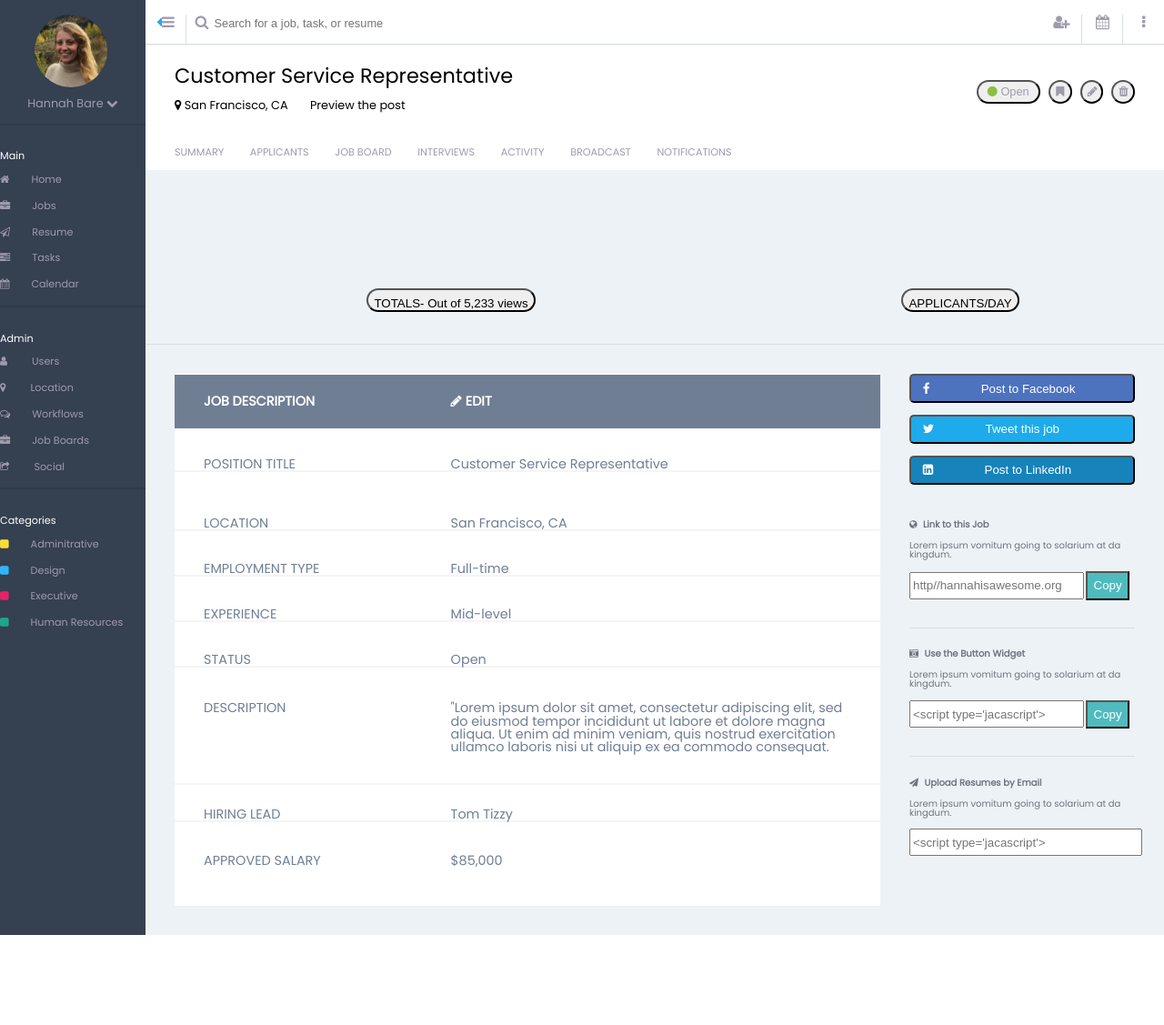
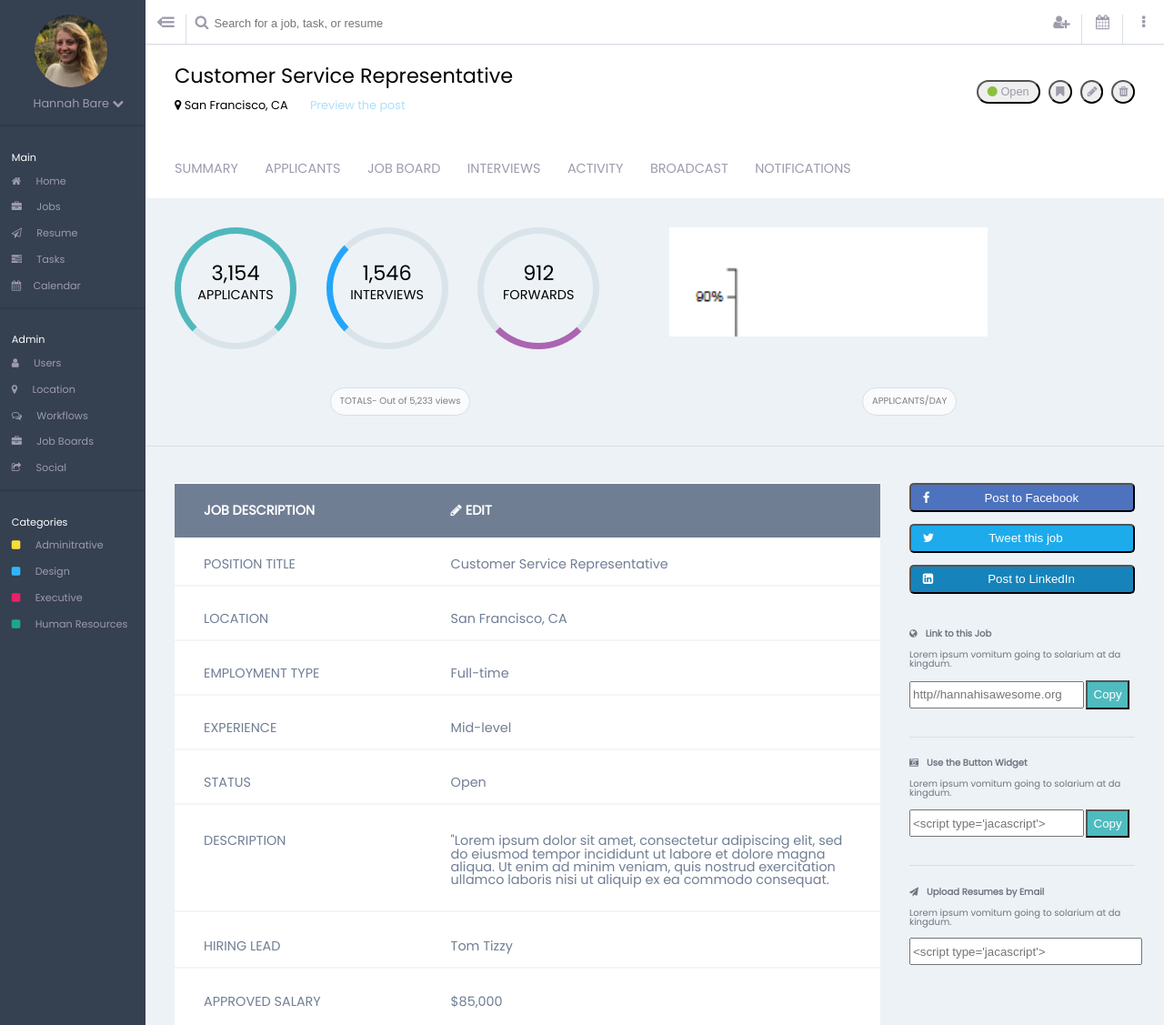
Before and after one commit to hannahbare/comp3, a plain HTML site: page index.html in a window 1280 px wide. Shown: the top 1127 px of the page at 91% size. Before the commit the page ends 1028 px from the top, so only its background shows below. Drawn offline with Linux system fonts and the light colour scheme.

Commit message:
Took out space for HTML

```diff
--- a/index.html
+++ b/index.html
@@ -17,42 +17,71 @@
       <article class="sidebox2 sidebox-group">
         <h4 class="link">Main</h4>
         <section class="sidebar-links">
-          <a href="#" class="link"><i class="fa fa-home" aria-hidden="true"></i><span class="sidebar-target">Home</span></a>
-          <a href="#" class="link"><i class="fa fa-briefcase" aria-hidden="true"></i><span class="sidebar-target">Jobs</span></a>
-          <a href="#" class="link"><i class="fa fa-paper-plane-o" aria-hidden="true"></i><span class="sidebar-target">Resume</span></a>
-          <a href="#" class="link"><i class="fa fa-tasks" aria-hidden="true"></i><span class="sidebar-target">Tasks</span></a>
+          <a href="#" class="link">
+            <i class="fa fa-home" aria-hidden="true"></i>
+            <span class="sidebar-target">Home</span>
+          </a>
+          <a href="#" class="link">
+            <i class="fa fa-briefcase" aria-hidden="true"></i>
+            <span class="sidebar-target">Jobs</span>
+          </a>
+          <a href="#" class="link">
+            <i class="fa fa-paper-plane-o" aria-hidden="true"></i>
+            <span class="sidebar-target">Resume</span>
+          </a>
+          <a href="#" class="link">
+            <i class="fa fa-tasks" aria-hidden="true"></i>
+            <span class="sidebar-target">Tasks</span>
+          </a>
           <a href="#" class="link"><i class="fa fa-calendar" aria-hidden="true"></i><span class="sidebar-target">Calendar</span></a>
         </section>
       </article>
       <article class="sidebox3 sidebox-group">
         <h4 class="link">Admin</h4>
         <section class="sidebar-links">
-          <a href="#" class="link"><i class="fa fa-user" aria-hidden="true"></i><span class="sidebar-target"> Users</span></a>
-
-          <a href="#" class="link"><i class="fa fa-map-marker" aria-hidden="true"></i><span class="sidebar-target"> Location</span></a>
-
-          <a href="#" class="link"><i class="fa fa-comments-o" aria-hidden="true"></i><span class="sidebar-target">Workflows</span></a>
-
-          <a href="#" class="link"><i class="fa fa-briefcase" aria-hidden="true"></i><span class="sidebar-target">Job Boards</span></a>
-
+          <a href="#" class="link">
+            <i class="fa fa-user" aria-hidden="true"></i>
+            <span class="sidebar-target"> Users</span>
+          </a>
+          <a href="#" class="link">
+            <i class="fa fa-map-marker" aria-hidden="true"></i>
+            <span class="sidebar-target"> Location</span>
+          </a>
+          <a href="#" class="link">
+            <i class="fa fa-comments-o" aria-hidden="true"></i>
+            <span class="sidebar-target">Workflows</span>
+          </a>
+          <a href="#" class="link">
+            <i class="fa fa-briefcase" aria-hidden="true"></i>
+            <span class="sidebar-target">Job Boards</span>
+          </a>
           <a href="#" class="link"><i class="fa fa-share-square-o" aria-hidden="true"></i><span class="sidebar-target"> Social</span></a>
         </section>
       </article>
       <article class="sidebox4 sidebox-group">
         <h4 class="link">Categories</h4>
         <section class="sidebar-links">
-          <a href="#" class="link"><span class="yellow-icon icon"><i class="fa fa-square" aria-hidden="true"></i></span><span class="sidebar-target">Adminitrative</span></a>
-
-          <a href="#" class="link"><span class="blue-icon icon"><i class="fa fa-square" aria-hidden="true"></i></span><span class="sidebar-target">Design</span></a>
-
-          <a href="#" class="link"><span class="red-icon icon"><i class="fa fa-square" aria-hidden="true"></i></span><span class="sidebar-target">Executive</span></a>
-
-          <a href="#" class="link"><span class="green-icon icon"><i class="fa fa-square" aria-hidden="true"></i></span><span class="sidebar-target">Human Resources</span></a>
+          <a href="#" class="link">
+            <span class="yellow-icon icon"><i class="fa fa-square" aria-hidden="true"></i></span>
+            <span class="sidebar-target">Adminitrative</span>
+          </a>
+          <a href="#" class="link">
+            <span class="blue-icon icon"><i class="fa fa-square" aria-hidden="true"></i></span>
+            <span class="sidebar-target">Design</span>
+          </a>
+          <a href="#" class="link">
+            <span class="red-icon icon"><i class="fa fa-square" aria-hidden="true"></i></span>
+            <span class="sidebar-target">Executive</span>
+          </a>
+          <a href="#" class="link">
+            <span class="green-icon icon">
+              <i class="fa fa-square" aria-hidden="true"></i>
+            </span>
+            <span class="sidebar-target">Human Resources</span>
+          </a>
         </section>
       </article>
     </section>
-
-
     <main class="wrap">
       <aside class="main-row1">
        <span class="header-icon header-icon-one"><span class="blue-arrow"><i class="fa fa-caret-left" aria-hidden="true"></i></span><i class="fa fa-bars" aria-hidden="true"></i></span>
@@ -66,69 +95,58 @@
        <p class="header-icon header-icon-three"><i class="fa fa-calendar" aria-hidden="true"></i></p>
        <p class="header-icon header-icon-four"><i class="fa fa-ellipsis-v" aria-hidden="true"></i></p>
       </aside>
-
-
       <section class="main-row2">
         <header class="nav-info">
           <article class="title-name">
             <h2>Customer Service Representative</h2>
-            <p class="title-name-details title-location"><i class="fa fa-map-marker" aria-hidden="true"></i> San Francisco, CA</p>
+            <p class="title-name-details title-location">
+              <i class="fa fa-map-marker" aria-hidden="true">
+              </i> San Francisco, CA</p>
             <p class="title-name-details title-post">Preview the post</p>
           </article>
           <article class="actions">
-            <button class="open-task nav-tasks"><span class="green-dot"><i class="fa fa-circle" aria-hidden="true"></i></span> Open</button>
-
-            <button class="nav-tasks"><i class="fa fa-bookmark" aria-hidden="true"></i></button>
-
-            <button class="nav-tasks"><i class="fa fa-pencil" aria-hidden="true"></i></button>
-
-            <button class="nav-tasks trash-task"><i class="fa fa-trash" aria-hidden="true"></i></button>
+            <button class="open-task nav-tasks">
+              <span class="green-dot">
+                <i class="fa fa-circle" aria-hidden="true"></i></span> Open
+            </button>
+            <button class="nav-tasks">
+              <i class="fa fa-bookmark" aria-hidden="true"></i>
+            </button>
+            <button class="nav-tasks">
+              <i class="fa fa-pencil" aria-hidden="true"></i>
+            </button>
+            <button class="nav-tasks trash-task">
+              <i class="fa fa-trash" aria-hidden="true"></i>
+            </button>
           </article>
         </header>
       </section>
-
-
-
-
-
-
-
       <nav class= "main-row3">
-        <a href="#" class="nav nav-summary">SUMMARY</a>
-        <a href="#" class="nav nav-applicant">APPLICANTS</a>
-        <a href="#" class="nav nav-job-board">JOB BOARD</a>
-        <a href="#" class="nav nav-interviews">INTERVIEWS</a>
-        <a href="#" class="nav nav-activity">ACTIVITY</a>
-        <a href="#" class="nav nav-broadcast">BROADCAST</a>
-        <a href="#" class="nav nav-notifications">NOTIFICATIONS</a>
+        <ul>
+          <li class="nav nav-summary">  SUMMARY</li>
+          <li class="nav nav-applicant">  APPLICANTS</li>
+          <li class="nav nav-job-board">  JOB BOARD</li>
+          <li class="nav nav-interviews"> INTERVIEWS</li>
+          <li class="nav nav-activity"> ACTIVITY</li>
+          <li class="nav nav-broadcast">  BROADCAST</li>
+          <li class="nav nav-notifications  ">NOTIFICATIONS</li>
+        </ul>
       </nav>
-
-
       <section class="main-row4">
-        <div class="circle-graphs">
-        <!--     <svg viewbox="0 0 220 220" class="circular-chart chart-one">
-              <path class="circle" stroke-dasharray="60, 100" d="M18 2.0845 a 15.9155 15.9155 0 0 1 0 31.831 a 15.9155 15.9155 0 0 1 0 -31.831"/>
-            </svg> -->
-            <!-- <svg viewbox="0 0 220 220" class="circular-chart chart-two">
-              <path class="circle" stroke-dasharray="60, 100" d="M18 2.0845 a 15.9155 15.9155 0 0 1 0 31.831 a 15.9155 15.9155 0 0 1 0 -31.831"/>
-            </svg>
-            <svg viewbox="0 0 220 220" class="circular-chart chart-three">
-              <path class="circle" stroke-dasharray="60, 100" d="M18 2.0845 a 15.9155 15.9155 0 0 1 0 31.831 a 15.9155 15.9155 0 0 1 0 -31.831"/>
-            </svg> -->
-          <button class="graph-buttons">TOTALS- Out of 5,233 views</button>
-        </div>
-        <div class="large-graph">
-          <button class="graph-buttons">APPLICANTS/DAY</button>
-        </div>
+        <ul class="col1-graphs">
+          <li class="circle graph-one"><div class="circle-text"><span class="circle-numbers">3,154</span><span class="graph-title">APPLICANTS</span></div></li>
+          <li class="circle graph-two"><div class="circle-text"><span class="circle-numbers">1,546</span>INTERVIEWS</div></li>
+          <li class="circle graph-three"><div class="circle-text"><span class="circle-numbers">912</span>FORWARDS</div></li>
+        </ul>
+        <ul class="col2-graphs">
+          <li class="graph-four"></li>
+        </ul>
       </section>
-
-
-
-
-
-
-
       <section class="main-row5">
+          <p class="col1-btns graph-btns">TOTALS- Out of 5,233 views</p>
+          <p class="col2-btns graph-btns">APPLICANTS/DAY</p>
+      </section>
+      <section class="main-row6">
         <section class="content-info">
           <h5 class="title content-title title-row1">JOB DESCRIPTION</h5>
           <h5 class="title content-details details-row1"><i class="fa fa-pencil" aria-hidden="true"></i> EDIT</h5>
@@ -153,43 +171,47 @@
             <p class="detail row10 content-details details-row10"><img>Tom Tizzy</p>
             <p class="detail row11 content-details details-row11">$85,000</p>
         </section>
-
-
         <article class="social-media">
-
-          <button class="media-btn fb-btn"><i class="fa fa-facebook" aria-hidden="true"></i><span class="button-space">Post to Facebook</span></button>
-          <button class="media-btn tw-btn"><i class="fa fa-twitter" aria-hidden="true"></i><span class="button-space">Tweet this job</span></button>
-          <button class="media-btn li-btn"><i class="fa fa-linkedin-square" aria-hidden="true"></i><span class="button-space">Post to LinkedIn</span></button>
-
-
+          <button class="media-btn fb-btn">
+            <i class="fa fa-facebook" aria-hidden="true"></i>
+            <span class="button-space">Post to Facebook</span>
+          </button>
+          <button class="media-btn tw-btn">
+            <i class="fa fa-twitter" aria-hidden="true"></i>
+            <span class="button-space">Tweet this job</span>
+          </button>
+          <button class="media-btn li-btn">
+            <i class="fa fa-linkedin-square" aria-hidden="true"></i>
+            <span class="button-space">Post to LinkedIn</span>
+          </button>
           <section class="box box1">
-            <h5 class="job-link-text"><i class="fa fa-globe" aria-hidden="true"></i><span class="link-title-text">Link to this Job</span></h5>
+            <h5 class="job-link-text">
+              <i class="fa fa-globe" aria-hidden="true"></i>
+              <span class="link-title-text">Link to this Job</span>
+            </h5>
             <p class="lorem-para">Lorem ipsum vomitum going to solarium at da kingdum.</p>
-            <input id="" class="job-link-input" labeledby="First social media info" placeholder="http//hannahisawesome.org">
+            <input class="job-link-input" labeledby="First social media info" placeholder="http//hannahisawesome.org">
             <button class="copy-btn">Copy</button>
           </section>
-
-
           <section class="box box2">
-            <h5 class="job-link-text"><i class="fa fa-camera-retro" aria-hidden="true"></i><span class="link-title-text">Use the Button Widget</span></h5>
+            <h5 class="job-link-text">
+              <i class="fa fa-camera-retro" aria-hidden="true"></i>
+              <span class="link-title-text">Use the Button Widget</span>
+            </h5>
             <p class="lorem-para">Lorem ipsum vomitum going to solarium at da kingdum.</p>
-            <input id="" class="job-link-input" labeledby="Second social media info" placeholder="<script type='jacascript'>">
+            <input class="job-link-input" labeledby="Second social media info" placeholder="<script type='jacascript'>">
             <button class="copy-btn">Copy</button>
           </section>
-
-
           <section class="box box3">
-            <h5 class="job-link-text"><i class="fa fa-paper-plane" aria-hidden="true"></i><span class="link-title-text">Upload Resumes by Email</span></h5>
+            <h5 class="job-link-text">
+              <i class="fa fa-paper-plane" aria-hidden="true"></i>
+              <span class="link-title-text">Upload Resumes by Email</span>
+            </h5>
             <p class="lorem-para">Lorem ipsum vomitum going to solarium at da kingdum.</p>
-            <input id="" class="job-link-input resume-link" labeledby="Second social media info" placeholder="<script type='jacascript'>">
+            <input class="job-link-input resume-link" labeledby="Second social media info" placeholder="<script type='jacascript'>">
           </section>
-
         </article>
-
       </section>
-
-
-
     </main>
   </article>
 </body>
--- a/main.css
+++ b/main.css
@@ -34,7 +34,7 @@ body {
 h3 {
   text-align: center;
   color: #9D9BAC;
-  margin-bottom: .9rem;
+  margin-bottom: 1rem;
 }
 
 h3:hover {
@@ -42,14 +42,17 @@ h3:hover {
   font-weight: bold;
 }
 
+.link {
+    margin-left: 8%;
+}
+
 .sidebar-target {
-  margin-left: 15%;
+  margin-left: 9%;
 }
 
 h4 {
   font-size: .7rem;
   margin: 1.8rem 0 .9rem;
-  font-weight: lighter;
 }
 
 .sidebar-links {
@@ -68,12 +71,6 @@ a:hover {
   font-weight: bold;
   background-color: #303949;
 }
-
-/*.sidebox2,
-.sidebox3,
-.sidebox4 {
-  padding: 1.6rem .6rem;
-}*/
 
 .sidebar-links a {
   display: block;
@@ -100,22 +97,24 @@ a:hover {
 
 
 
+
+
+
+
+
+
+
 /* Start right side of wesbite */
 
 .wrap {
   flex: 2;
   background-color: #EDF2F6;
   display: grid;
-  grid-template-rows: 3.1rem 5rem 3.6rem 12rem auto;
+  grid-template-rows: 3.1rem 6rem 4.5rem 13rem 4.6rem auto;
 }
 
 .top-section {
   grid-row: 1;
-/*  padding: 1rem 1rem 0;*/ /*THIS MAKES THE LINES WEIRD AT THE TOP*/
-}
-
-.blue-arrow {
-  color: #26A5F6;
 }
 
 .main-row1 {
@@ -173,6 +172,14 @@ a:hover {
   grid-column: 1 / span 1;
 }
 
+.title-post {
+  color: #AEDFFB;
+}
+
+.title-post:hover {
+  color: #55B9FB;
+}
+
 h2 {
   font-size: 1.4rem;
   margin-bottom: .6rem;
@@ -225,53 +232,154 @@ h2 {
 
 .main-row3 {
   grid-row: 3 / span 1;
-  font-size: .7rem;
+  font-size: .9rem;
   padding: 2rem 0 1rem 2rem;
   background-color: #FFFFFF;
+  display: inline-block;
 }
 
 .nav {
+  display: inline;
   margin-right: 1.6rem;
   text-decoration: none;
-  color: #9D9BAC
+  color: #9D9BAC;
+  cursor: pointer;
+  padding-bottom: 1.4rem;
 }
 
 .nav:hover {
   font-weight: bold;
   color: black;
-}
-
-.main-row4 {
-  grid-row: 4 / span 1;
-  position: relative;
-  display: grid;
-  grid-template-columns: 60% 40%;
-  background-color: #EDF2F6;
-  border-bottom: 1px solid #D9DEE4;
-}
-
-.circle-graphs {
-  grid-column: 1 / span 1;
-  justify-self: center;
-}
-
-.large-graph {
-  grid-column: 2 / span 1;
-  display: grid;
-}
-
-.graph-buttons {
-  margin: 130px 0 20px;
-  justify-self: center;
-  height: 1.6rem;
-  border-radius: 50px;
-  padding: .4rem;
+  border-bottom: 4px solid #55B9FB;
 }
 
 
 
 
 
+
+
+
+
+
+
+
+.main-row4 {
+  grid-row: 4;
+  display: grid;
+  grid-template-columns: 50% 50%;
+  font-size: .9rem;
+  margin: 2rem 0 2rem 2rem;
+}
+
+.col1-graphs {
+  grid-column: 1 / span 1;
+  align-self: center;
+  margin: 0 1.4rem 2rem 0;
+}
+
+.col2-graphs {
+  grid-column: 2 / span 1;
+}
+
+.circle {
+  display: inline-block;
+  border: 7px solid;
+  height: 120px;
+  width: 120px;
+  border-radius: 50%;
+  margin-right: 1.8rem;
+}
+
+.graph-one {
+  border-color: #50B8BD #50B8BD #D9E4EA #50B8BD;
+  align-self: center;
+}
+
+.graph-two {
+  border-color: #D9E4EA #D9E4EA #D9E4EA #25A5FA;
+}
+
+.graph-three {
+  border-color: #D9E4EA #D9E4EA #AC65B2 #D9E4EA;
+}
+
+.circle-numbers {
+  font-size: 1.4rem;
+  display: block;
+  padding-bottom: .4rem;
+}
+
+.circle-text {
+  text-align: center;
+  padding-top: 2rem;
+}
+
+
+
+.graph-four {
+  align-self: center;
+  display: inline-block;
+  background-image: url('imgs/graph.png');
+  width: 350px;
+  height: 120px;
+}
+
+.main-row5 {
+  grid-row: 5;
+  height: 1.6rem;
+  padding-bottom: 2.4rem;
+  display: block;
+  display: grid;
+  grid-template-columns: 50% 50%;
+  border-bottom: 1px solid #D9DEE4;
+  cursor: pointer;
+
+
+}
+
+.graph-btns {
+  background-color: #FAFBFC;
+  color: #7B7E87;
+  border: 1px solid #D9DEE4;
+}
+
+
+.col1-btns {
+  grid-column: 1;
+  border-radius: 50px;
+  width: 133px;
+  padding: .6rem;
+  justify-self: center;
+  align-self: center;
+}
+
+.col1-btns:hover {
+  color: black;
+  font-weight: bold;
+}
+
+.col2-btns {
+  grid-column: 2;
+  width: 82px;
+  padding: .6rem;
+  border-radius: 50px;
+  justify-self: center;
+  align-self: center;
+}
+
+.col2-btns:hover {
+  color: black;
+  font-weight: bold;
+}
+
+
+
+
+/*.large-graph {
+  grid-column: 2 / span 1;
+  display: grid;
+}
 /* SECTION FOR GRAPHS */
 
 
@@ -279,7 +387,44 @@ h2 {
 
 
 
-.main-row5 {
+
+
+
+
+
+
+
+
+
+
+
+
+
+
+
+
+
+
+
+
+
+
+
+
+
+
+
+
+
+
+
+
+
+
+
+
+.main-row6 {
+  grid-row: 6;
   display: grid;
   grid-template-columns: 75% 25%;
   color: #707E94;
@@ -292,7 +437,7 @@ h2 {
   font-size: .9rem;
   display: grid;
   grid-template-columns: 35% 65%;
-  grid-template-rows: 60px 80px 50px 50px 50px 50px 20px 90px 10px 50px 50px;
+  grid-template-rows: 60px 60px 60px 60px 60px 60px 10px 100px 10px 60px 60px;
   margin-top: 2rem;
 }
 
@@ -300,6 +445,10 @@ h2 {
   background-color: #707E94;
   color: #FFFFFF;
   font-weight: bold;
+}
+
+.edit {
+  background-color: #7A89A2;
 }
 
 .content-title {
@@ -313,7 +462,7 @@ h2 {
 }
 
 .detail {
-    padding: 0 2rem;
+    padding: 1rem 2rem;
 }
 
 .title-row1 {
@@ -435,7 +584,6 @@ h2 {
 .row6,
 .row10 {
   border-bottom: 2px solid #F5F5F7;
-/*  padding-bottom: 2rem;*/
 }
 
 .row9 {
```
Also changed, not shown: imgs/graph.png (added), 1 other file.
